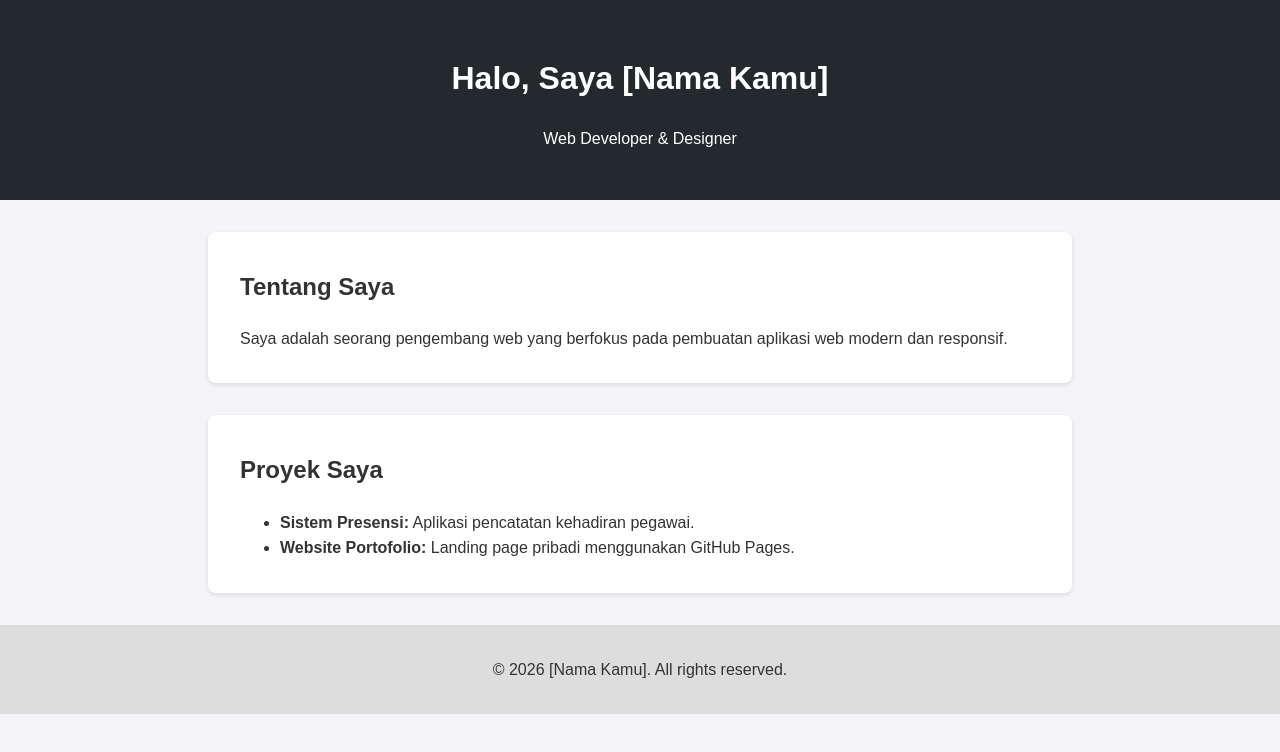
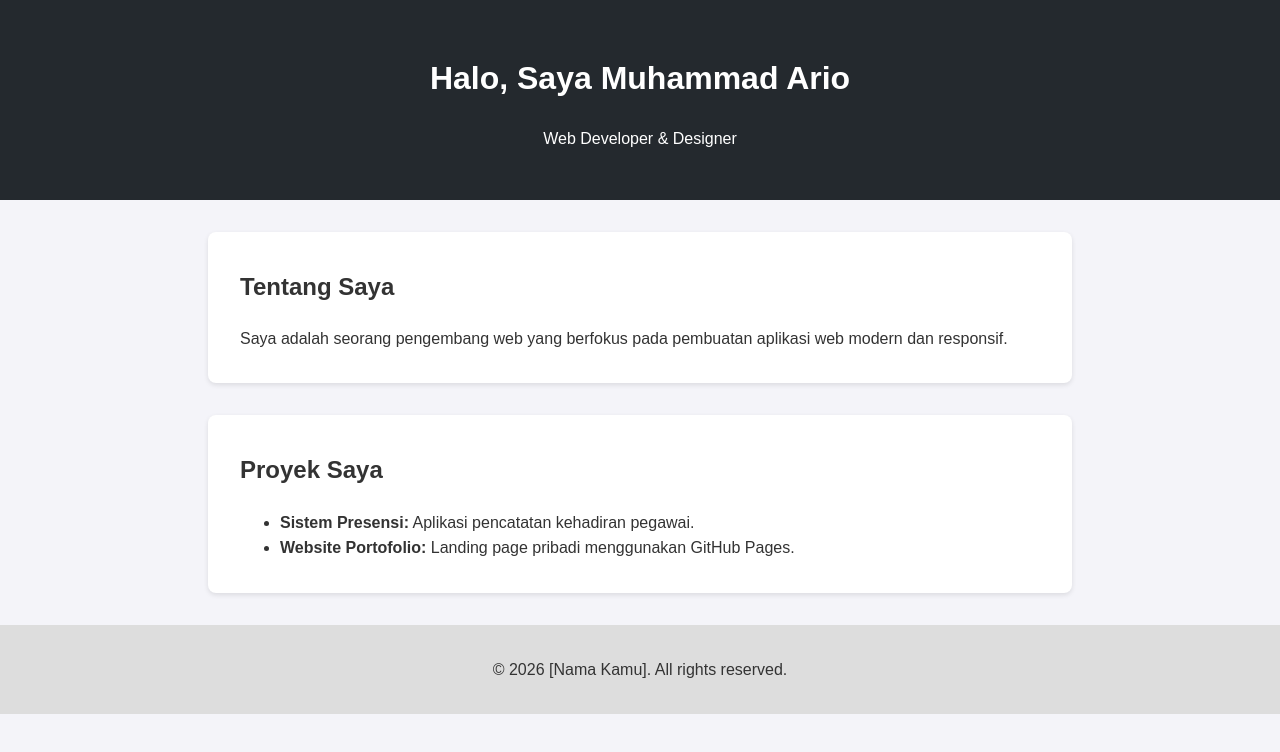
Before and after one commit to muhammadariodzlfkr-source/portofolio, a plain HTML site: page index.html in a window 1280 px wide. Drawn offline with Linux system fonts and the light colour scheme.

Commit message:
Update index.html

```diff
--- a/index.html
+++ b/index.html
@@ -8,7 +8,7 @@
 </head>
 <body>
 <header>
-<h1>Halo, Saya [Nama Kamu]</h1>
+<h1>Halo, Saya Muhammad Ario</h1>
 <p>Web Developer & Designer</p>
 </header>
 <section id="about">
```
